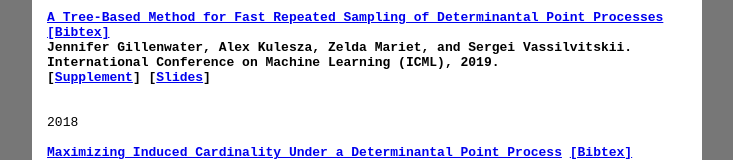
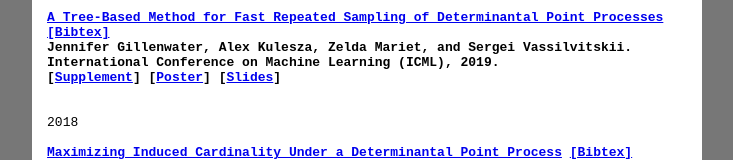
Before and after one commit to jgillenw/jgillenw.github.io, a plain HTML site: page index.html in a window 1280 px wide. Shown: the part 485-645 px from the top of the page, without its empty margins (273-1006 px from the left). Drawn offline with Linux system fonts and the light colour scheme.

Commit message:
Adding ICML poster.

```diff
--- a/index.html
+++ b/index.html
@@ -71,9 +71,7 @@ Posterior Regularization (PR) <br>
 }
 </pre></div> <br>
 Jennifer Gillenwater, Alex Kulesza, Zelda Mariet, and Sergei Vassilvitskii.  International Conference on Machine Learning (ICML), 2019.<br>
-[<a href="icml2019-supplement.pdf">Supplement</a>] [<a href="https://docs.google.com/presentation/d/13AsaP6khmON6PU2AnlEAQsnG1iq8Gp09JR2g2-5bRhc/edit?usp=sharing">Slides</a>] </b> <br><br>
-
-<!-- [<a href="icml2019-poster.pdf">Poster</a>] [<a href="icml2019-slides.pdf">Slides</a>] -->
+[<a href="icml2019-supplement.pdf">Supplement</a>] [<a href="icml2019-poster.pdf">Poster</a>] [<a href="icml2019-slides.pdf">Slides</a>] </b> <br><br>
 
 <br> 2018 <br><br>
 
```
Also changed, not shown: 2 other files.
